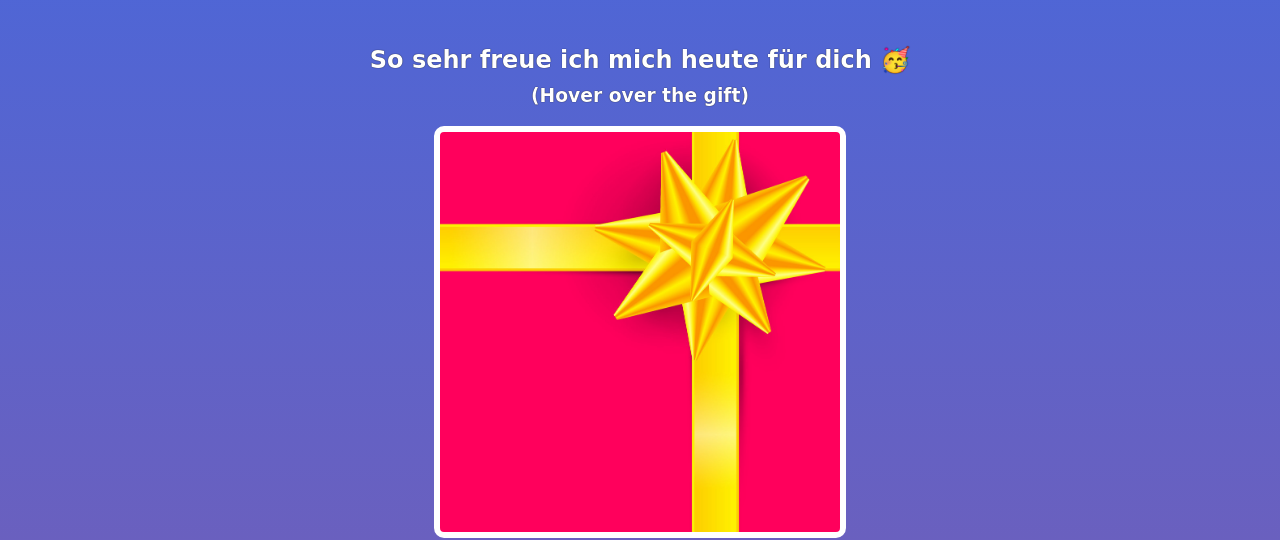
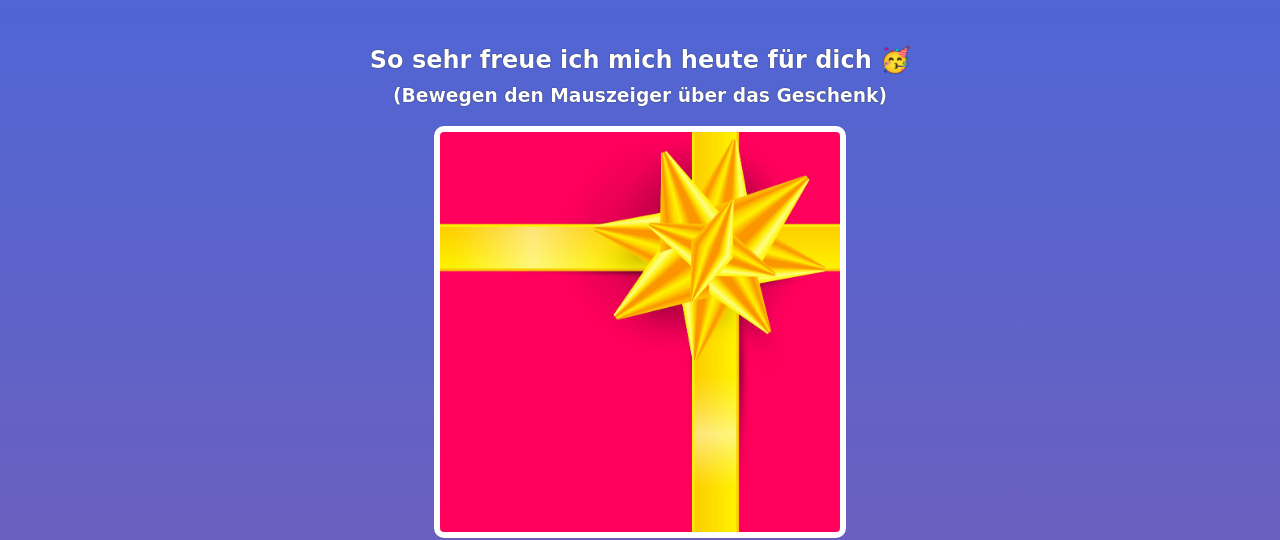
Before and after one commit to Sala7din/Chaima-s-Birthday-GIFt-Site, a plain HTML site: page index.html in a window 1280 px wide. Shown: the part 298-838 px from the top of the page. Drawn offline with nearby package versions, Linux system fonts and the light colour scheme; a web font is replaced by a local one.

Commit message:
Update index.html

```diff
--- a/index.html
+++ b/index.html
@@ -15,7 +15,7 @@
 
         <div class="gift-section">
             <h2 class="gift-title">So sehr freue ich mich heute für dich 🥳</h2>
-            <h3 class="gift-hint">(Hover over the gift)</h3>
+            <h3 class="gift-hint">(Bewegen den Mauszeiger über das Geschenk)</h3>
             <div class="gift-img" id="gift-img-happy"></div>
         </div>
 
```
